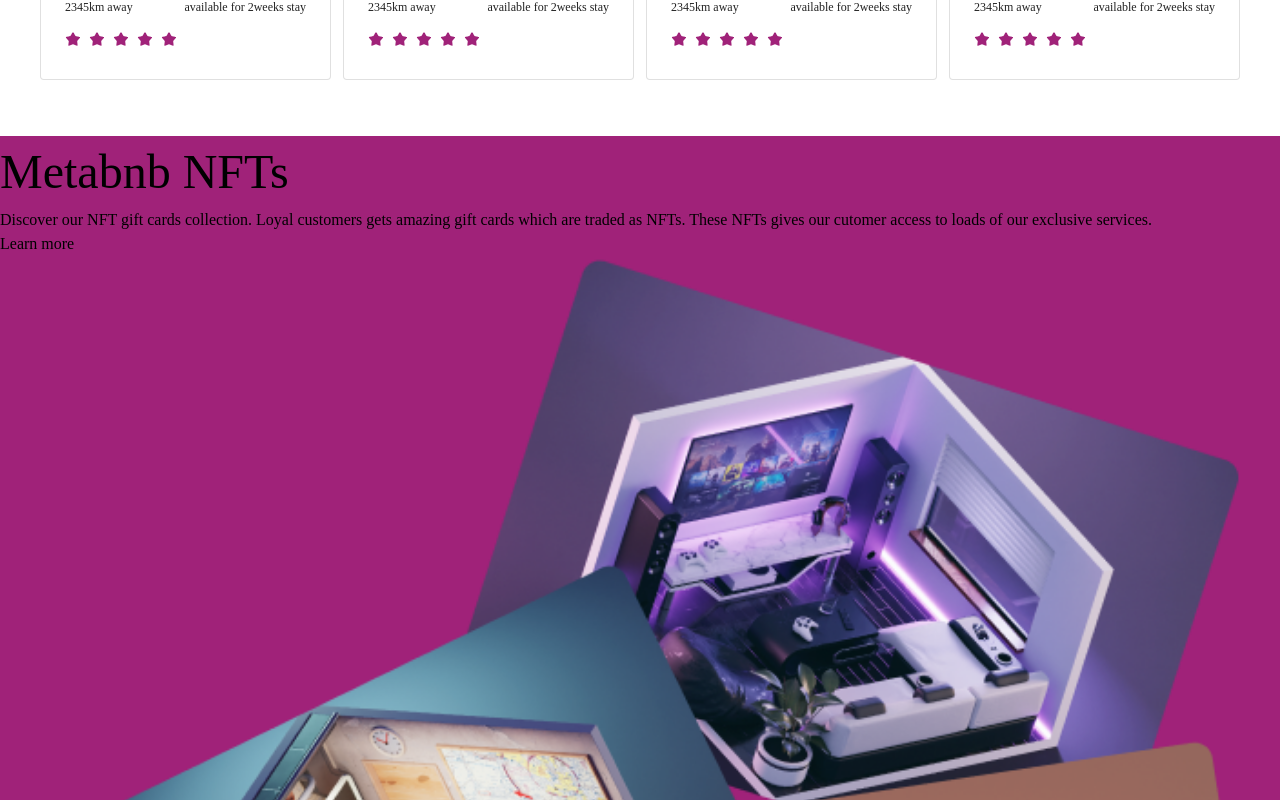
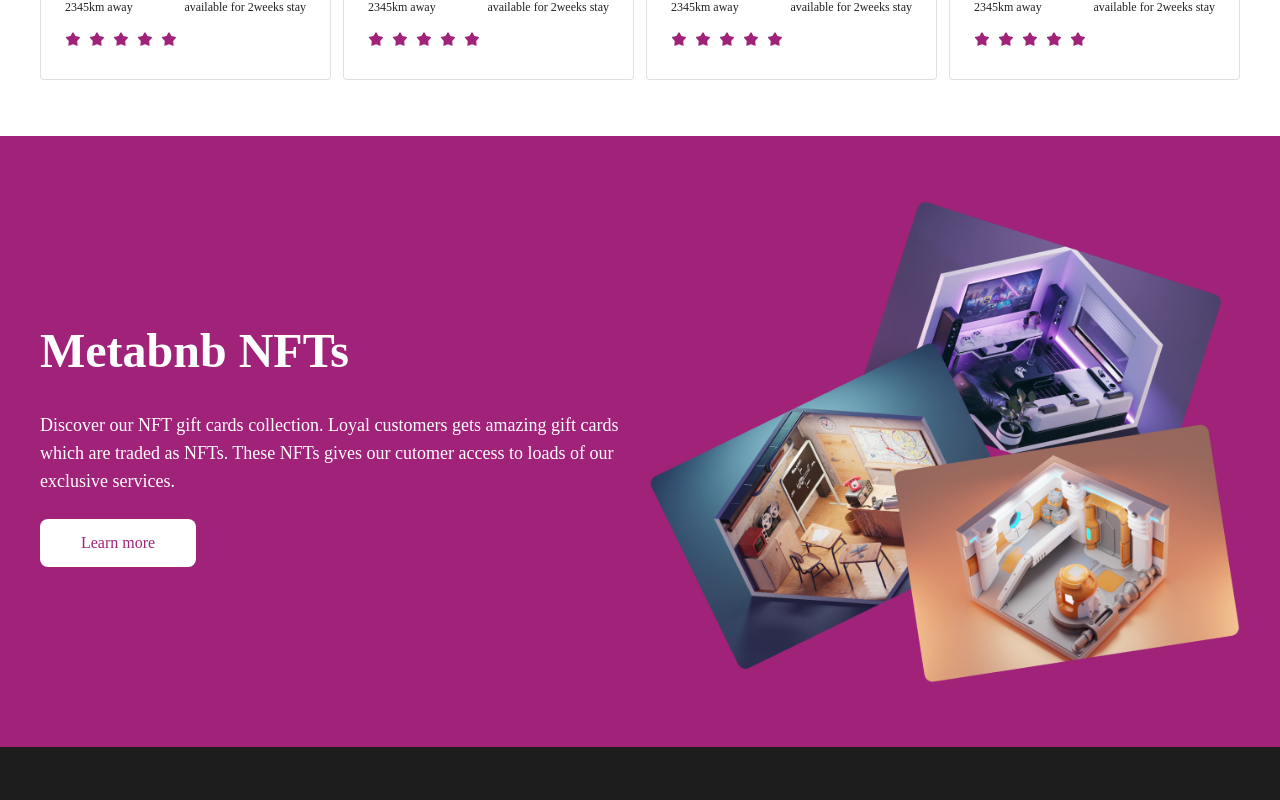
Before and after one commit to Qreamville/MetaBnB, a React (Create React App) app: page / in a window 1280 px wide. Shown: the part 1780-2580 px from the top of the page. Built offline with nearby package versions, Linux system fonts and the light colour scheme; a web font is replaced by a local one.

Commit message:
style: Update home.css

```diff
--- a/src/pages/home/home.css
+++ b/src/pages/home/home.css
@@ -28,4 +28,30 @@
   .brand > div {
     @apply flex items-center justify-center flex-col md:justify-between  md:flex-row gap-y-4;
   }
+
+  .discover {
+    @apply container mx-auto flex py-16 items-center gap-x-4 flex-col md:flex-row gap-y-6 text-center md:text-start;
+  }
+
+  .discover-heading {
+    @apply font-bold;
+    background: linear-gradient(124.4deg, #ffffff 10.8%, #ffffff 87.34%);
+    -webkit-background-clip: text;
+    -webkit-text-fill-color: transparent;
+    background-clip: text;
+  }
+  .discover-text {
+    @apply text-lg my-6;
+    background: linear-gradient(124.4deg, #ffffff 10.8%, #ffffff 87.34%);
+    -webkit-background-clip: text;
+    -webkit-text-fill-color: transparent;
+    background-clip: text;
+  }
+  .discover-btn {
+    @apply text-purple;
+    background: linear-gradient(124.4deg, #ffffff 10.8%, #ffffff 87.34%);
+    border-radius: 8px;
+    height: 48px;
+    width: 156px;
+  }
 }
```
